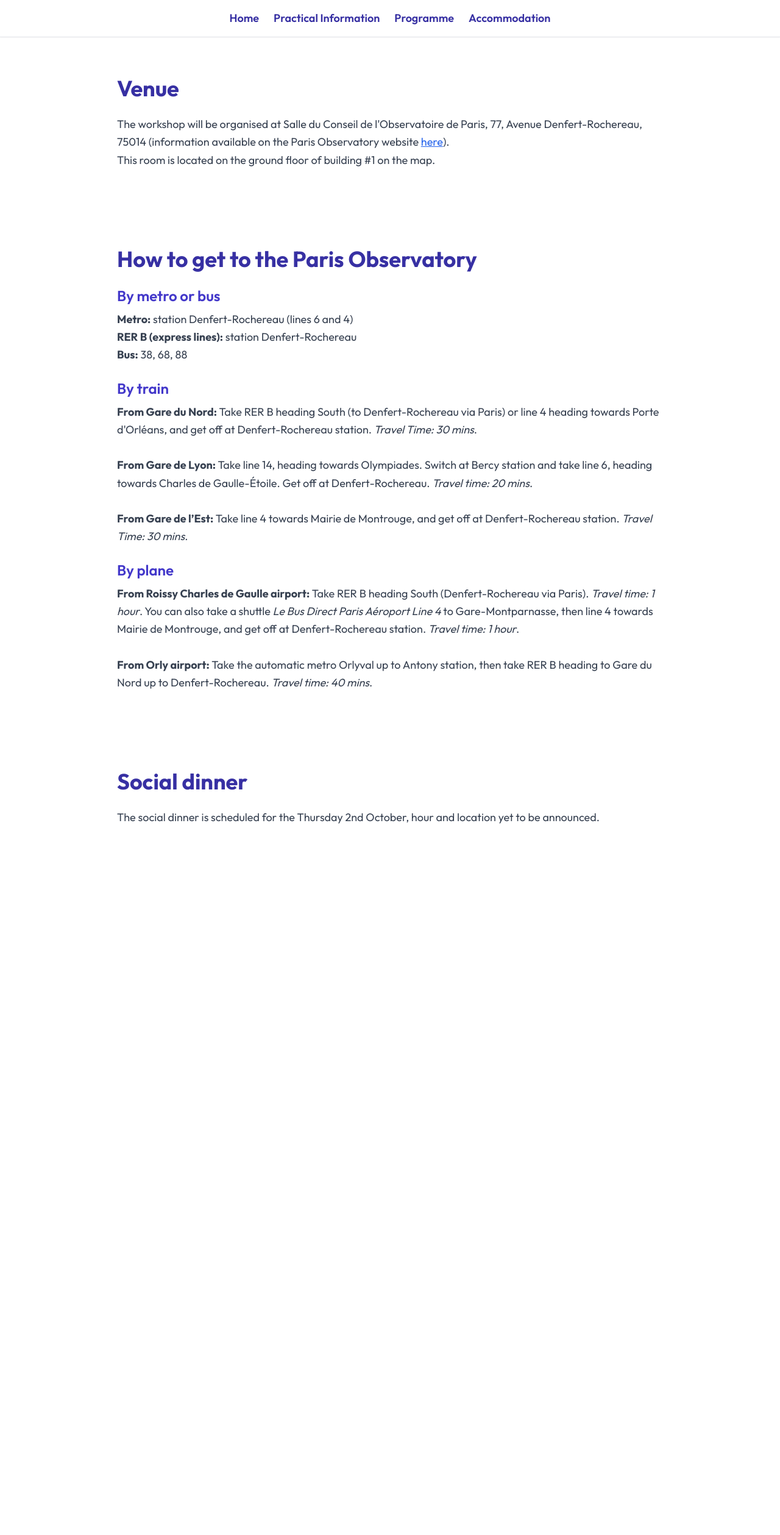
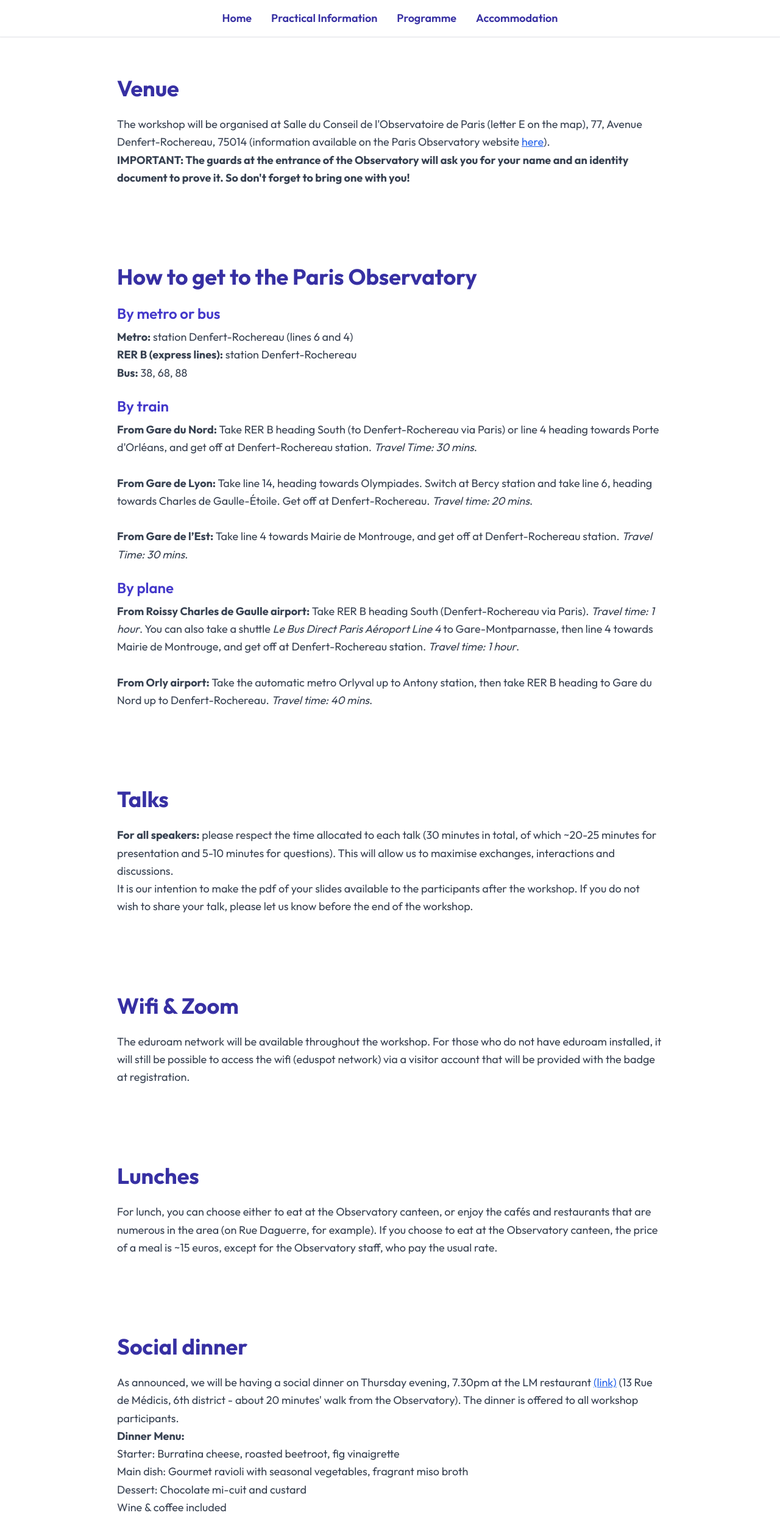
Before and after one commit to october-in-paris/october-in-paris.github.io, a plain HTML site: page PracticalInformation.html in a window 1280 px wide. Shown: the whole page at 61% size. Before the commit the page ends 1419 px from the top, so only its background shows below. Drawn offline with nearby package versions, Linux system fonts and the light colour scheme.

Commit message:
Add files via upload

```diff
--- a/PracticalInformation.html
+++ b/PracticalInformation.html
@@ -13,13 +13,13 @@
 </head>
 <body class="bg-white text-gray-800">
 
-<!-- Navigation Bar -->
-<nav class="bg-white border-b shadow-sm sticky top-0 z-50">
-  <div class="max-w-7xl mx-auto px-2 sm:px-6 py-4 flex flex-col sm:flex-row flex-wrap justify-center items-center gap-y-2 sm:gap-x-6 text-indigo-800 font-semibold text-base sm:text-lg">
-    <a href="index.html" class="hover:text-indigo-600 transition w-full sm:w-auto text-center">Home</a>
-    <a href="PracticalInformation.html" class="hover:text-indigo-600 transition w-full sm:w-auto text-center">Practical Information</a>
-    <a href="Programme.html" class="hover:text-indigo-600 transition w-full sm:w-auto text-center">Programme</a>
-    <a href="Accomodation.html" class="hover:text-indigo-600 transition w-full sm:w-auto text-center">Accommodation</a>
+  <!-- Navigation Bar -->
+  <nav class="bg-white border-b shadow-sm sticky top-0 z-50">
+  <div class="max-w-7xl mx-auto px-6 py-4 flex justify-center space-x-8 text-indigo-800 font-semibold text-lg">
+    <a href="WorkshopParis.html" class="hover:text-indigo-600 transition">Home</a>
+    <a href="PracticalInformation.html" class="hover:text-indigo-600 transition">Practical Information</a>
+    <a href="Programme.html" class="hover:text-indigo-600 transition">Programme</a>
+    <a href="Accomodation.html" class="hover:text-indigo-600 transition">Accommodation</a>
   </div>
 </nav>
 
@@ -29,15 +29,16 @@
     <div class="max-w-4xl mx-auto">
       <h1 class="text-4xl font-bold text-indigo-800 mb-6">Venue</h1>
       <p class="text-lg text-gray-700 leading-relaxed">
-       The workshop will be organised at Salle du Conseil de l'Observatoire de Paris, 77, Avenue Denfert-Rochereau, 75014 (information available on the Paris Observatory website <a href="https://observatoiredeparis.psl.eu/access-to-the-paris-site.html?lang=en"class="text-blue-600 underline hover:text-blue-800">here</a>).
+       The workshop will be organised at Salle du Conseil de l'Observatoire de Paris (letter E on the map), 77, Avenue Denfert-Rochereau, 75014 (information available on the Paris Observatory website <a href="https://observatoiredeparis.psl.eu/access-to-the-paris-site.html?lang=en"class="text-blue-600 underline hover:text-blue-800">here</a>).
       </p>
 
       <p class="text-lg text-gray-700 leading-relaxed">
-       This room is located on the ground floor of building #1 on the map.
+        <strong>IMPORTANT: The guards at the entrance of the Observatory will ask you for your name and an identity document to prove it. So don't forget to bring one with you!</strong>
       </p>
 
     </div>
   </section>
+
 
    <section class="py-16 px-8">
   <div class="max-w-4xl mx-auto">
@@ -68,11 +69,60 @@
   </div>
 </section>
 
+<section class="py-16 px-8">
+    <div class="max-w-4xl mx-auto">
+      <h1 class="text-4xl font-bold text-indigo-800 mb-6">Talks</h1>
+      <p class="text-lg text-gray-700 leading-relaxed">
+       <strong>For all speakers:</strong> please respect the time allocated to each talk (30 minutes in total, of which ~20-25 minutes for presentation and 5-10 minutes for questions). This will allow us to maximise exchanges, interactions and discussions.
+      </p>
+
+      <p class="text-lg text-gray-700 leading-relaxed">
+        It is our intention to make the pdf of your slides available to the participants after the workshop. If you do not wish to share your talk, please let us know before the end of the workshop.
+      </p>
+
+    </div>
+  </section>
+
+  <section class="py-16 px-8">
+    <div class="max-w-4xl mx-auto">
+      <h1 class="text-4xl font-bold text-indigo-800 mb-6">Wifi & Zoom</h1>
+      <p class="text-lg text-gray-700 leading-relaxed">
+       The eduroam network will be available throughout the workshop. For those who do not have eduroam installed, it will still be possible to access the wifi (eduspot network) via a visitor account that will be provided with the badge at registration.
+      </p>
+
+    </div>
+  </section>
+
+  <section class="py-16 px-8">
+    <div class="max-w-4xl mx-auto">
+      <h1 class="text-4xl font-bold text-indigo-800 mb-6">Lunches</h1>
+      <p class="text-lg text-gray-700 leading-relaxed">
+       For lunch, you can choose either to eat at the Observatory canteen,  or enjoy the cafés and restaurants that are numerous in the area (on Rue Daguerre, for example). If you choose to eat at the Observatory canteen, the price of a meal is ~15 euros, except for the Observatory staff, who pay the usual rate.
+      </p>
+
+    </div>
+  </section>
+
+
  <section class="py-16 px-8">
     <div class="max-w-4xl mx-auto">
       <h1 class="text-4xl font-bold text-indigo-800 mb-6">Social dinner</h1>
       <p class="text-lg text-gray-700 leading-relaxed">
-       The social dinner is scheduled for the Thursday 2nd October, hour and location yet to be announced.
+       As announced, we will be having a social dinner on Thursday evening, 7.30pm at the LM restaurant <a href="https://www.lmrestaurant.fr/"class="text-blue-600 underline hover:text-blue-800">(link)</a> (13 Rue de Médicis, 6th district - about 20 minutes' walk from the Observatory). The dinner is offered to all workshop participants.
+       <p class="text-lg text-gray-700 leading-relaxed">
+      <strong>     Dinner Menu:</strong>
+      </p>
+      <p class="text-lg text-gray-700 leading-relaxed">
+       Starter: Burratina cheese, roasted beetroot, fig vinaigrette
+      </p>
+      <p class="text-lg text-gray-700 leading-relaxed">
+       Main dish: Gourmet ravioli with seasonal vegetables, fragrant miso broth
+      </p>
+       <p class="text-lg text-gray-700 leading-relaxed">
+       Dessert: Chocolate mi-cuit and custard
+      </p>
+       <p class="text-lg text-gray-700 leading-relaxed">
+       Wine & coffee included
       </p>
 
     </div>
--- /dev/null
+++ b/WorkshopParis.html
@@ -0,0 +1,110 @@
+<!DOCTYPE html>
+<html lang="en">
+<head>
+  <meta charset="UTF-8" />
+  <meta name="viewport" content="width=device-width, initial-scale=1.0"/>
+  <title>“October in Paris” workshop series (by invitation)</title>
+  <script src="https://cdn.tailwindcss.com"></script>
+  <link href="https://fonts.googleapis.com/css2?family=Outfit:wght@400;600;700&display=swap" rel="stylesheet">
+  <style>
+    body {
+      font-family: 'Outfit', sans-serif;
+    }
+  </style>
+</head>
+<body class="bg-white text-gray-800">
+
+  <!-- Navigation Bar -->
+  <nav class="bg-white border-b shadow-sm sticky top-0 z-50">
+  <div class="max-w-7xl mx-auto px-6 py-4 flex justify-center space-x-8 text-indigo-800 font-semibold text-lg">
+    <a href="WorkshopParis.html" class="hover:text-indigo-600 transition">Home</a>
+    <a href="PracticalInformation.html" class="hover:text-indigo-600 transition">Practical Information</a>
+    <a href="Programme.html" class="hover:text-indigo-600 transition">Programme</a>
+    <a href="Accomodation.html" class="hover:text-indigo-600 transition">Accommodation</a>
+  </div>
+</nav>
+
+
+  <!-- Hero Section -->
+  <header class="bg-gradient-to-r from-indigo-100 to-white text-center py-20 px-6 shadow-sm">
+    <h1 class="text-4xl sm:text-5xl font-bold text-indigo-900">“October in Paris” workshop series (by invitation)</h1>
+    <h2 class="text-4xl sm:text-5xl font-bold text-indigo-700 mt-4">ALMA, JWST, Gaia – the Milky Way connection</h2>
+    <div class="mt-6 text-2xl text-gray-700">
+      Oct 1–3 2025, Paris Observatory
+    </div>
+  </header>
+
+    <!-- Image Gallery Section -->
+<section class="py-12 px-8 bg-white">
+  <div class="max-w-6xl mx-auto grid grid-cols-1 sm:grid-cols-2 gap-6">
+
+    <!-- First image with caption -->
+    <figure class="flex flex-col">
+      <img src="Milky_way.png" class="w-full h-80 object-cover rounded-lg shadow-md">
+      <figcaption class="text-center text-sm text-gray-600 mt-2">
+        Credit: NASA
+      </figcaption>
+    </figure>
+
+    <!-- Second image with caption -->
+    <figure class="flex flex-col">
+      <img src="CEERS_z_3-9.jpg" class="w-full h-80 object-cover rounded-lg shadow-md">
+      <figcaption class="text-center text-sm text-gray-600 mt-2">
+        Credit: NASA/STScI/CEERS/TACC/S. Finkelstein/M. Bagley/Z. Levay
+      </figcaption>
+    </figure>
+
+
+  </div>
+</section>
+
+
+   </header>
+  <!-- Rationale Section -->
+  <section class="py-12 px-8 bg-gray-50">
+    <div class="max-w-4xl mx-auto space-y-4">
+      <h2 class="text-3xl font-semibold text-indigo-800">Rationale</h2>
+      <p class="text-lg text-gray-700 leading-relaxed">
+        In recent years, the study of early disc formation and evolution has gained significant momentum, driven by the extraordinary capabilities of three cutting-edge observatories: ALMA, JWST, and Gaia. ALMA and JWST are now delivering detailed measurements of gas kinematics and chemical abundances for hundreds of high-redshift disc galaxies. JWST, in particular, is also producing exquisite rest-frame infrared images, revealing intricate structural features. Strikingly, many of these distant galaxies are gas-rich and already exhibit well-defined bars and spiral arms - structures traditionally associated with more evolved systems. Since most galaxies, including our own, are thought to have passed through such a gas-rich phase, understanding these processes is essential.
+      </p>
+      <p class="text-lg text-gray-700 leading-relaxed">
+        In parallel, Gaia’s detailed mapping of the Milky Way has revealed compelling evidence for ancient, thick and thin stellar discs that may date back to the early stages of galaxy formation. Insights are also emerging from local galaxy surveys targeting Milky Way analogues - nearby galaxies with similar properties - which provide valuable external perspectives on our own Galactic history. Collectively, these observations offer tantalizing clues that our understanding of disc galaxy formation and evolution remains incomplete. These developments are further complemented by major strides in simulations of Milky Way-like galaxies, both in controlled experiments and within fully cosmological contexts, enabling us to test theoretical predictions with unprecedented precision.
+      </p>
+      <p class="text-lg text-gray-700 leading-relaxed">
+        A key theme to explore is <b>Galactic ecology</b> - the long-term interplay between gas and stars across cosmic time. In gas-poor galaxies, stars tell gas how to move; in gas-rich galaxies, the reverse is true. What traces remain from these early gas-rich phases? Can gas clouds scatter stars? Are some stars born “hot,” with significant random motion? How do mergers impact gas-rich discs? Do spiral arms arise primarily from stellar dynamics, gas physics, or the coupling between them? What role does bar formation play in shaping a galaxy, and how does its evolution unfold? And how are stellar processes - such as resonant interactions, scattering, radial migration, bar-driven dynamics, or spiral arm formation - modified by the presence of a high gas fraction?
+      </p>
+      <p class="text-lg text-gray-700 leading-relaxed">
+        These are some of the central questions we aim to tackle in this invited workshop, with the goal of advancing a unified picture of disc galaxy evolution.
+      </p>
+    </div>
+  </section>
+
+  <!-- SOC Section -->
+  <section class="py-12 px-8 bg-white">
+    <div class="max-w-4xl mx-auto space-y-4">
+      <h2 class="text-3xl font-semibold text-indigo-800">SOC</h2>
+      <p class="text-lg text-gray-700 leading-relaxed">Jonathan Bland-Hawthorn (University of Sydney) - Chair </p>
+      <p class="text-lg text-gray-700 leading-relaxed">Paola Di Matteo (Observatoire de Paris-PSL) - co-Chair</p>
+       <p class="text-lg text-gray-700 leading-relaxed">Oscar Agertz (Lunds universitet) </p>
+      <p class="text-lg text-gray-700 leading-relaxed">Misha Haywood (Observatoire de Paris-PSL)</p>
+      <p class="text-lg text-gray-700 leading-relaxed">Chervin Laporte (CNRS, France)</p>
+    </div>
+  </section>
+
+  <!-- LOC Section -->
+  <section class="py-12 px-8 bg-gray-50">
+    <div class="max-w-4xl mx-auto space-y-4">
+      <h2 class="text-3xl font-semibold text-indigo-800">LOC</h2>
+      <p class="text-lg text-gray-700 leading-relaxed">Pierre Boldrini</p>
+      <p class="text-lg text-gray-700 leading-relaxed">Paola Di Matteo</p>
+      <p class="text-lg text-gray-700 leading-relaxed">Misha Haywood</p>
+      <p class="text-lg text-gray-700 leading-relaxed">Chervin Laporte</p>
+      <p class="text-lg text-gray-700 leading-relaxed">Anna Parul</p>
+      <p class="text-lg text-gray-700 leading-relaxed">Alexis Quintana</p>
+    </div>
+  </section>
+
+
+
+</body>
+</html>
```
Also changed, not shown: Accomodation.html (+13 -7 lines), Programme.html (+6 -8 lines).
